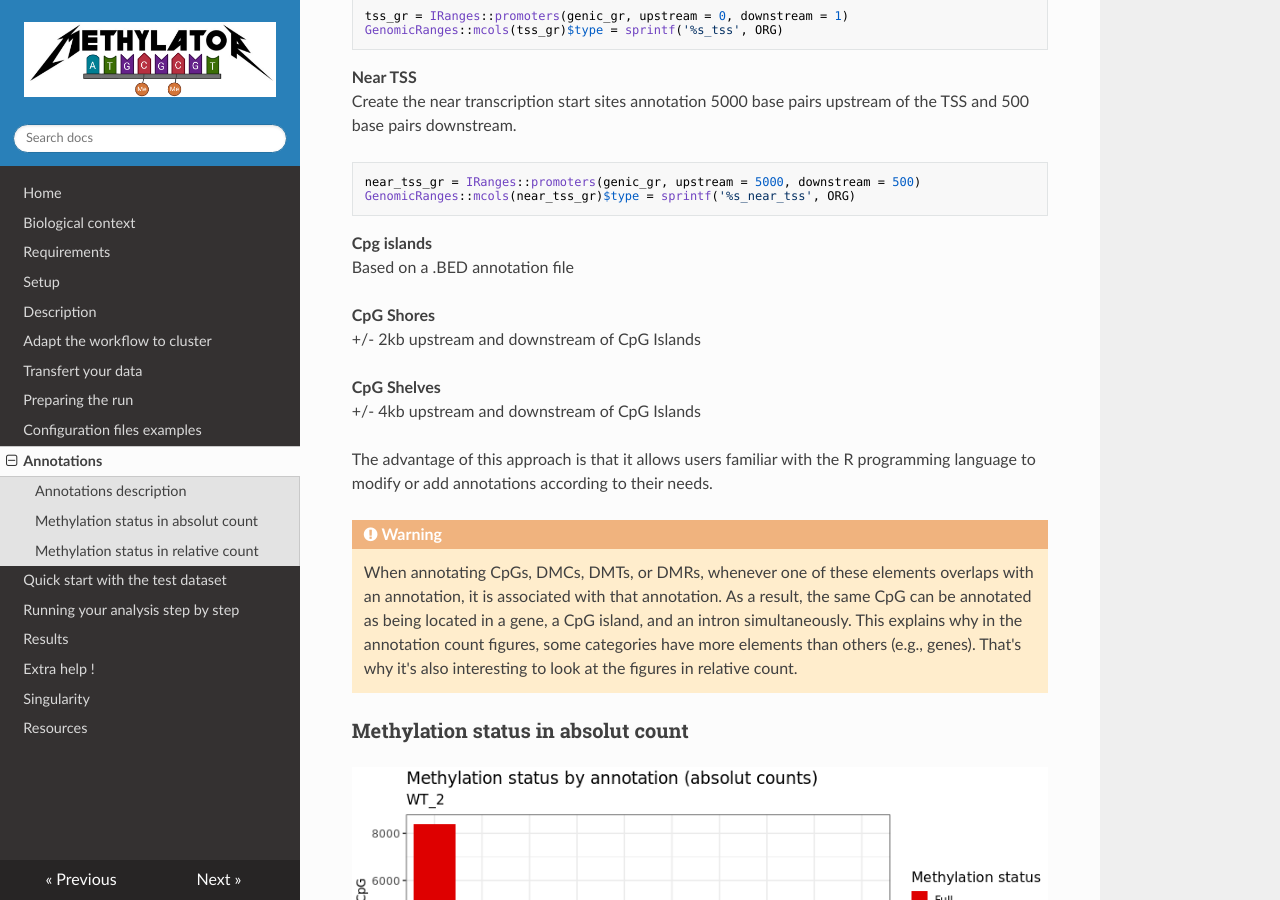
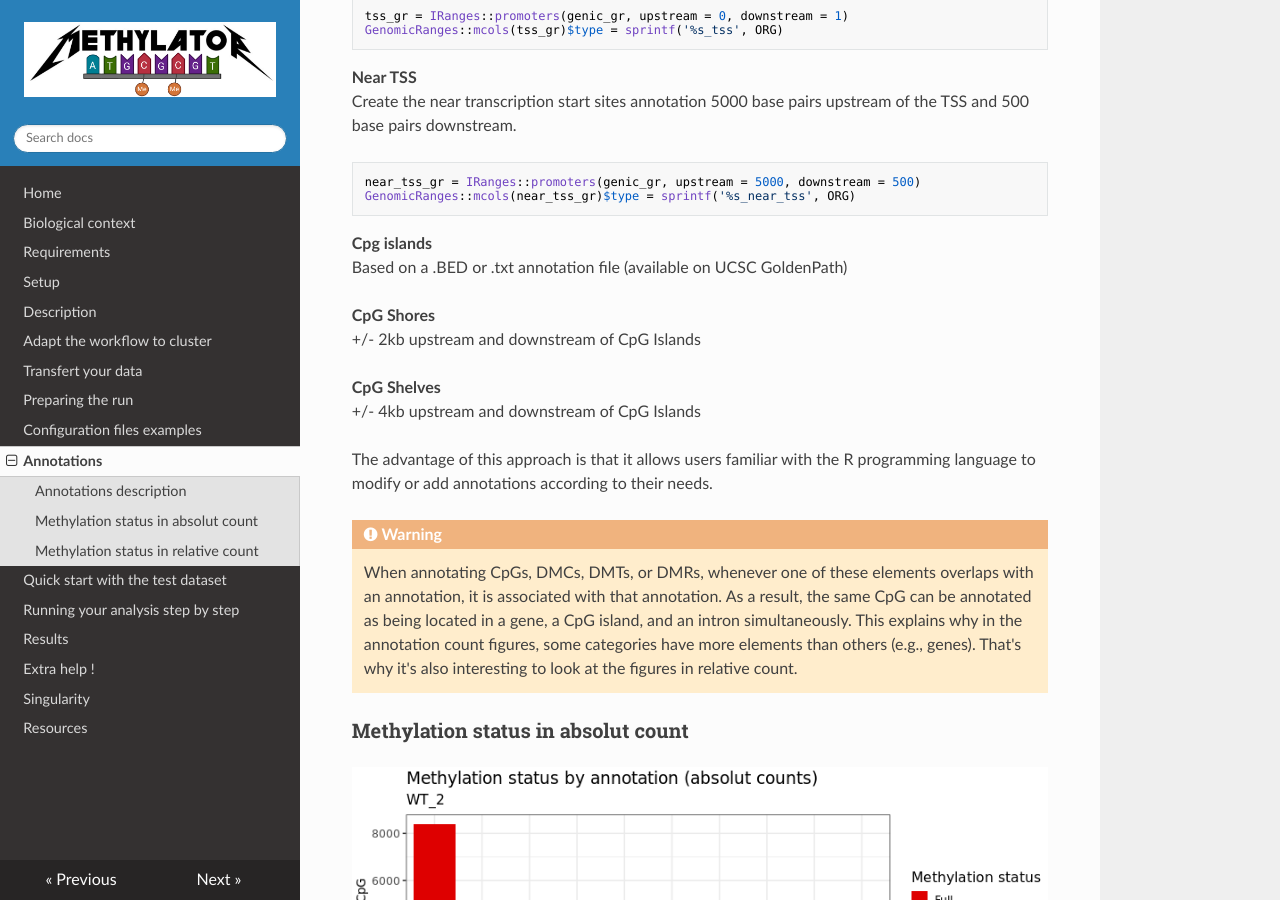
Before and after one commit to parisepigenetics/Methylator-Documentation, an MkDocs documentation site: the page built from docs/annotations.md, in a window 1280 px wide and 900 px high, scrolled down 2650 px. Built offline with MkDocs 1.6.1, drawn with Linux system fonts in a browser that asks for light colours; nearby versions of some CDN libraries.

Commit message:
Update annotations.md

````diff
--- a/docs/annotations.md
+++ b/docs/annotations.md
@@ -83,14 +83,13 @@ GenomicRanges::mcols(near_tss_gr)$type = sprintf('%s_near_tss', ORG)
 ```
 
 **Cpg islands**
-Based on a .BED annotation file
+Based on a .BED or .txt annotation file (available on UCSC GoldenPath)
 
 **CpG Shores**
 +/- 2kb upstream and downstream of CpG Islands
 
 **CpG Shelves**
 +/- 4kb upstream and downstream of CpG Islands
-
 
 
 The advantage of this approach is that it allows users familiar with the R programming language to modify or add annotations according to their needs.
````
